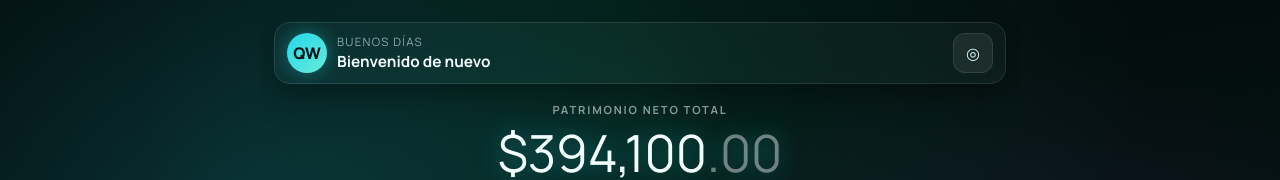
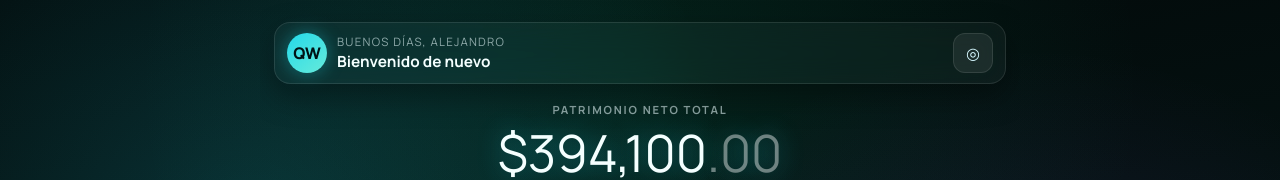
Before and after one commit to ZGgz-coder/Portfolio-Tracker, a React (Vite) app: page / in a window 1280 px wide. Shown: the top 180 px of the page. Built offline with nearby package versions, Linux system fonts and the light colour scheme.

Commit message:
feat: polish allocation UI and rebalance mock portfolio data

```diff
--- a/src/App.jsx
+++ b/src/App.jsx
@@ -109,6 +109,12 @@ function loadHoldings() {
 
 function saveHoldings(holdings) {
   localStorage.setItem(STORAGE_KEY, JSON.stringify(holdings));
+}
+
+function loadUserName() {
+  const stored = localStorage.getItem("portfolio-user-name");
+  if (stored && stored.trim()) return stored.trim();
+  return "Alejandro";
 }
 
 function parseCsvLine(line) {
@@ -280,8 +286,10 @@ export default function App() {
   const [csvSource, setCsvSource] = useState("CMC");
   const [csvFileName, setCsvFileName] = useState("");
   const [message, setMessage] = useState("Sigue y ajusta tus posiciones.");
+  const [showGreetingTag, setShowGreetingTag] = useState(true);
   const chartValuesRef = useRef([]);
   const animationRef = useRef(null);
+  const userName = useMemo(() => loadUserName(), []);
 
   const rows = useMemo(
     () =>
@@ -416,6 +424,16 @@ export default function App() {
       }
     };
   }, [targetChartValues]);
+
+  useEffect(() => {
+    const onScroll = () => {
+      setShowGreetingTag(window.scrollY < 32);
+    };
+
+    onScroll();
+    window.addEventListener("scroll", onScroll, { passive: true });
+    return () => window.removeEventListener("scroll", onScroll);
+  }, []);
 
   const chart = useMemo(() => {
     const config = CHART_SERIES[timeframe];
@@ -568,7 +586,9 @@ export default function App() {
         <div className="profile-block">
           <div className="avatar">QW</div>
           <div>
-            <p className="mini-label">Buenos días</p>
+            <p className={`mini-label greeting-tag ${showGreetingTag ? "" : "is-hidden"}`}>
+              Buenos días, {userName}
+            </p>
             <h2>Bienvenido de nuevo</h2>
           </div>
         </div>
--- a/src/styles.css
+++ b/src/styles.css
@@ -103,6 +103,20 @@ body {
   text-transform: uppercase;
   letter-spacing: 0.11em;
   color: var(--muted);
+}
+
+.greeting-tag {
+  transition: opacity 180ms ease, transform 180ms ease, max-height 180ms ease;
+  max-height: 18px;
+  opacity: 1;
+  transform: translateY(0);
+  overflow: hidden;
+}
+
+.greeting-tag.is-hidden {
+  opacity: 0;
+  transform: translateY(-6px);
+  max-height: 0;
 }
 
 .topbar h2 {
```
